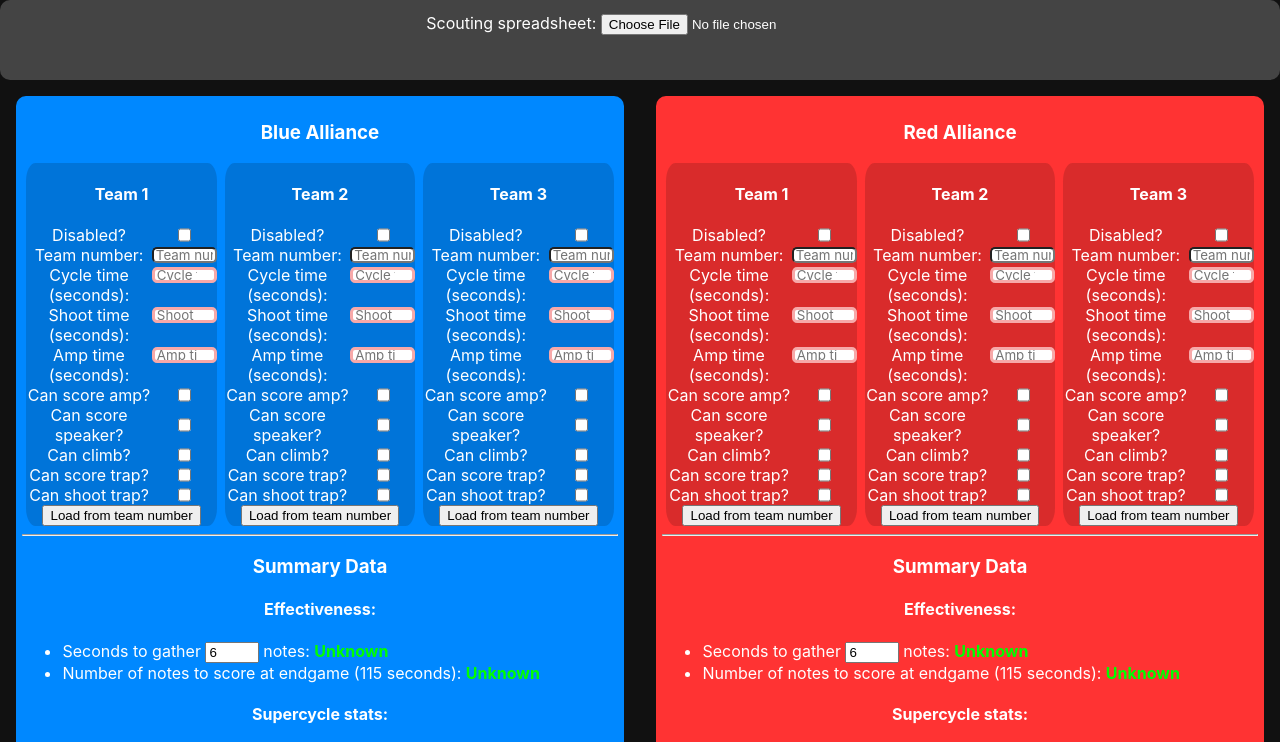
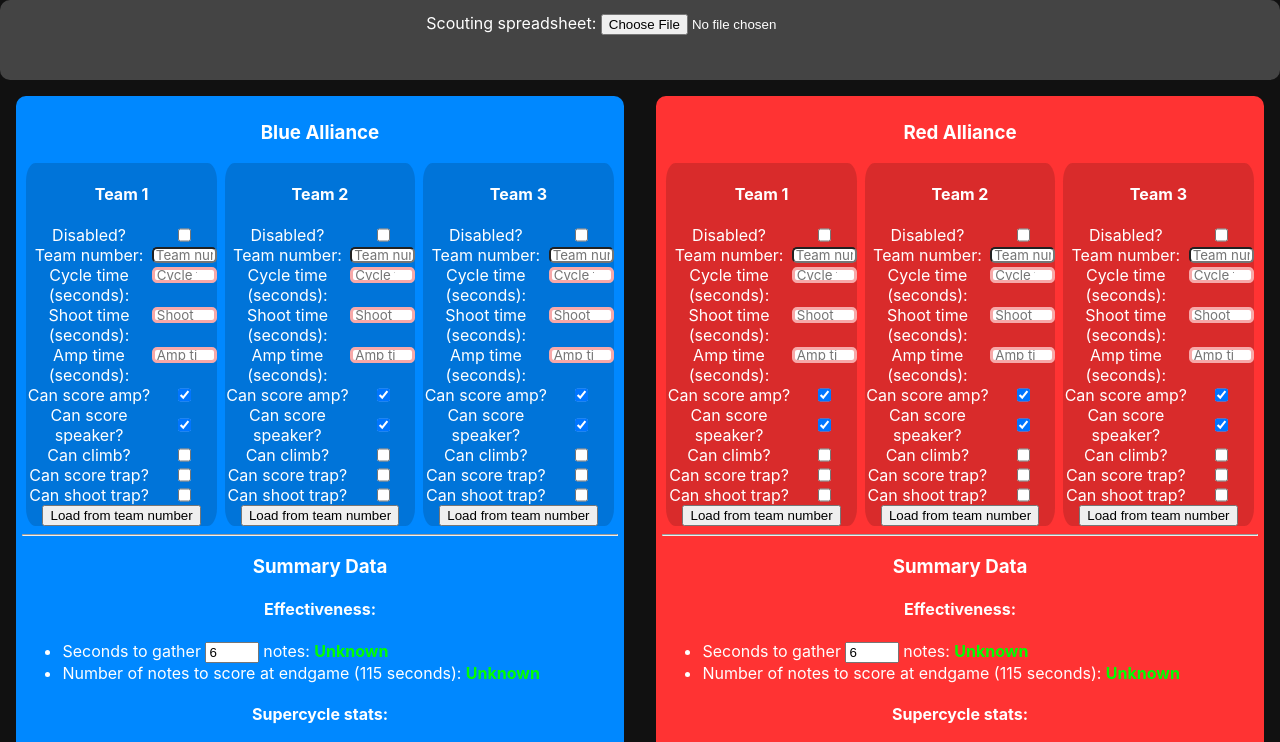
Before and after one commit to KinuTheDragon/293spikecrescendocalculator, a plain HTML site: page index.html in a window 1280 px wide. Shown: the top 742 px of the page. Drawn offline with Linux system fonts and the light colour scheme; a web font is replaced by a local one.

Commit message:
Updated to disable shoot time/amp time inputs if unable to score speaker/amp

```diff
--- a/index.html
+++ b/index.html
@@ -57,9 +57,9 @@
                     <label for="${color}-${id}-ampTime">Amp time (seconds):</label>
                     <input id="${color}-${id}-ampTime" placeholder="Amp time (seconds)" type="number" step="0.1" min="0.1"  />
                     <label for="${color}-${id}-canScoreAmp">Can score amp?</label>
-                    <div class="center"><input id="${color}-${id}-canScoreAmp" type="checkbox" /></div>
+                    <div class="center"><input id="${color}-${id}-canScoreAmp" type="checkbox" checked /></div>
                     <label for="${color}-${id}-canScoreSpeaker">Can score speaker?</label>
-                    <div class="center"><input id="${color}-${id}-canScoreSpeaker" type="checkbox" /></div>
+                    <div class="center"><input id="${color}-${id}-canScoreSpeaker" type="checkbox" checked /></div>
                     <label for="${color}-${id}-canClimb">Can climb?</label>
                     <div class="center"><input id="${color}-${id}-canClimb" type="checkbox" /></div>
                     <label for="${color}-${id}-canScoreTrap">Can score trap?</label>
--- a/script.js
+++ b/script.js
@@ -4,6 +4,8 @@ class Robot {
         this.id = id;
         this.isValid = true;
         this.errors = [];
+
+        let color = isBlueAlliance ? "blue" : "red";
 
         let allInputs = document.querySelectorAll("input");
         for (let i of allInputs) {
@@ -17,7 +19,6 @@ class Robot {
                 case "number":
                     setKey(i.valueAsNumber);
                     if (!i.checkValidity() || isNaN(i.valueAsNumber)) {
-                        this.isValid = false;
                         this.errors.push(i);
                     }
                     break;
@@ -30,9 +31,11 @@ class Robot {
             }
         }
         if (this.canScoreTrap && !this.canClimb) {
-            this.isValid = false;
-            this.errors.push(document.getElementById(`${isBlueAlliance ? "blue" : "red"}-${id}-canScoreTrap`));
+            this.errors.push(document.getElementById(`${color}-${id}-canScoreTrap`));
         }
+        if (!this.canScoreAmp) this.errors = this.errors.filter(x => x.id !== `${color}-${id}-ampTime`);
+        if (!this.canScoreSpeaker) this.errors = this.errors.filter(x => x.id !== `${color}-${id}-shootTime`);
+        this.isValid = !this.errors.length;
     }
 }
 
@@ -179,6 +182,12 @@ function updateOutputs() {
     }
     for (let isBlueAlliance of [true, false]) {
         let color = isBlueAlliance ? "blue" : "red";
+        for (let id = 0; id < 3; id++) {
+            if (!document.getElementById(`${color}-${id}-disabled`).checked) {
+                document.getElementById(`${color}-${id}-ampTime`).disabled = !document.getElementById(`${color}-${id}-canScoreAmp`).checked;
+                document.getElementById(`${color}-${id}-shootTime`).disabled = !document.getElementById(`${color}-${id}-canScoreSpeaker`).checked;
+            }
+        }
         let numNotes = document.getElementById(`${color}-gatherNotes`).valueAsNumber;
         let noteGatherTime = isNaN(numNotes) ? null : getAllianceTimeUnitsForNotes(isBlueAlliance, numNotes);
         document.getElementById(`${color}-noteGatherTime`).innerText = noteGatherTime ?? "Unknown";
```
